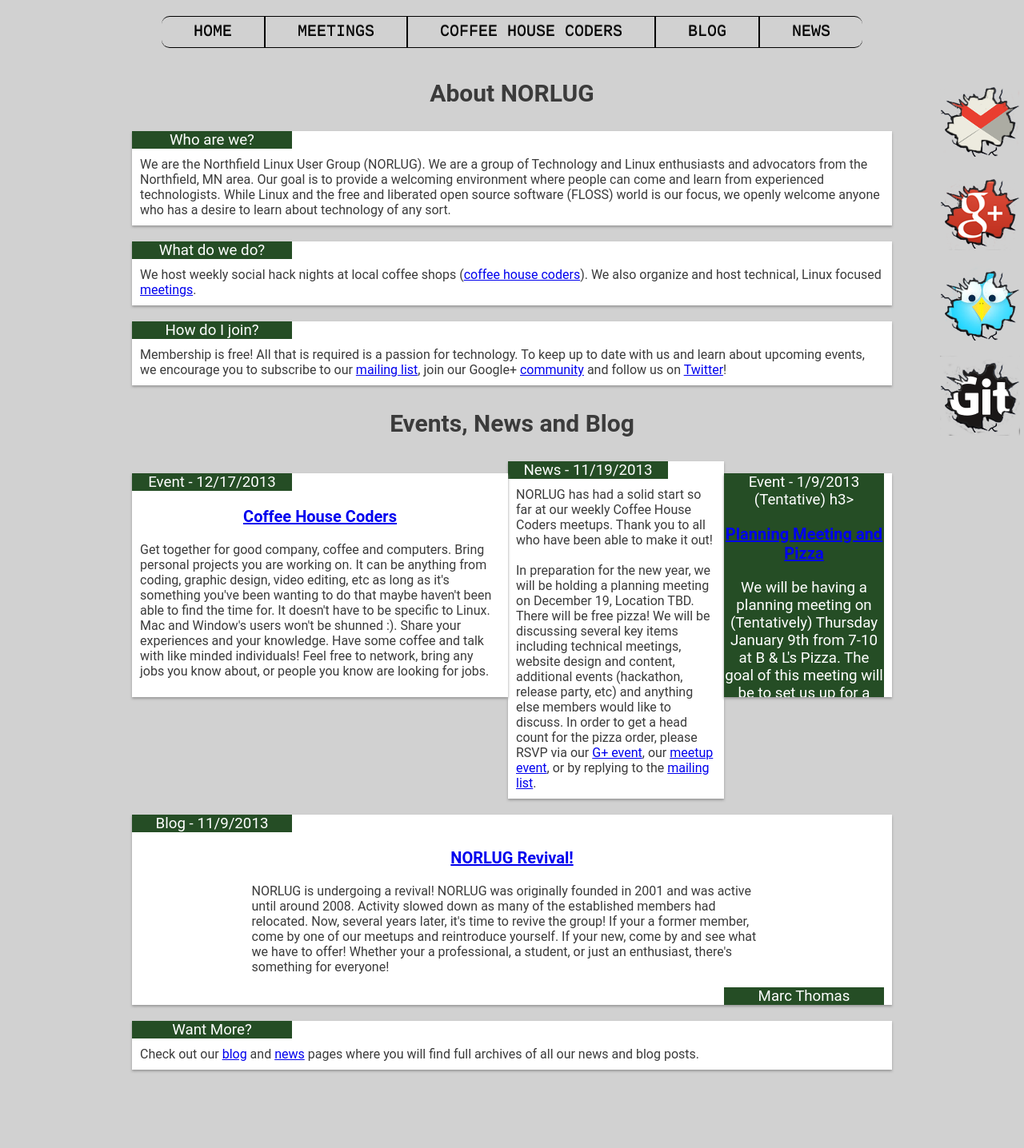
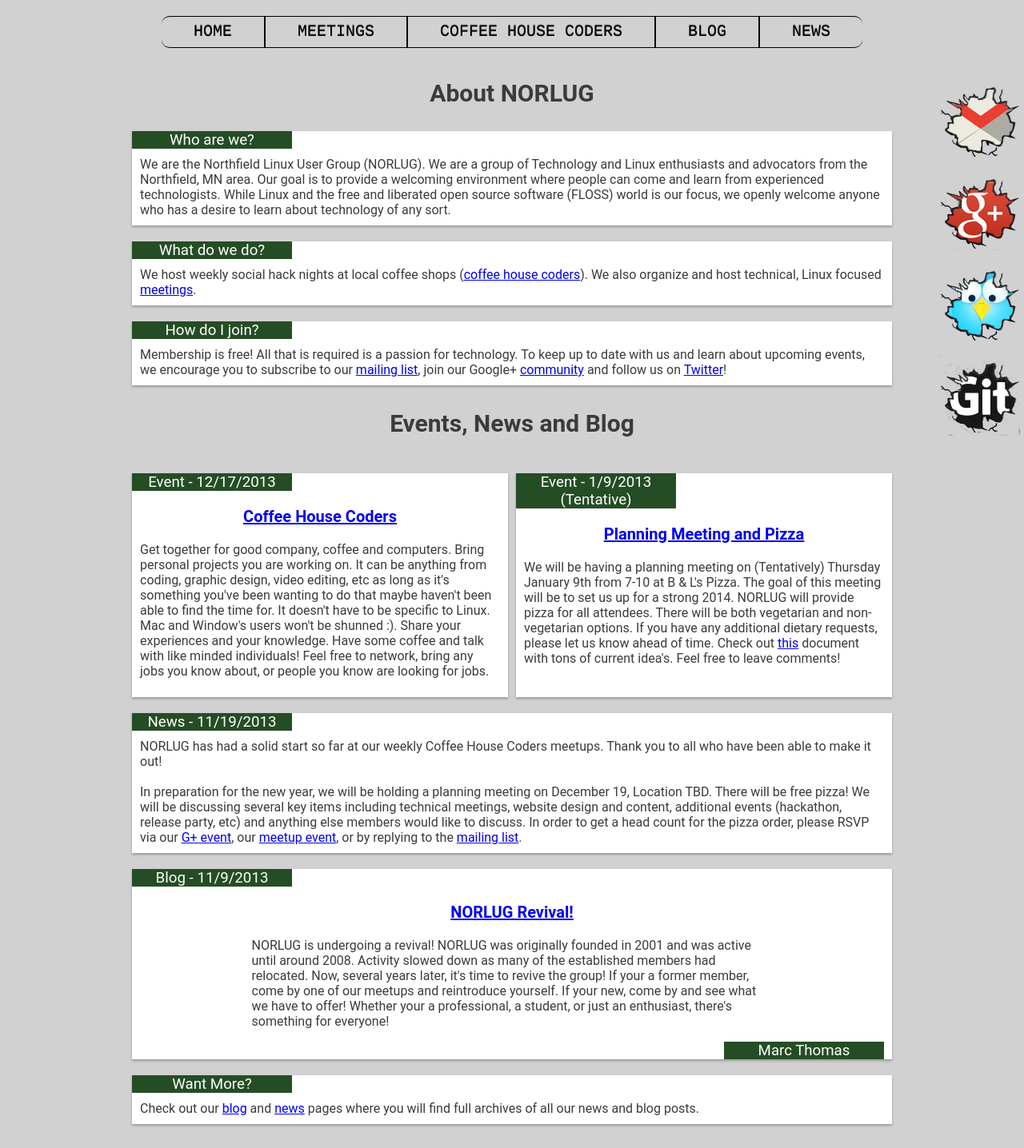
Before and after one commit to norlug/norlug.github.io, a Jekyll site: the page built from index.html, in a window 1280 px wide. Shown: the whole page at 80% size. Built offline with Jekyll 4.4.1, drawn with Linux system fonts in a browser that asks for light colours; before the commit the page ends 1368 px from its top, so only the background shows below that.

Commit message:
Update index.html

```diff
--- a/index.html
+++ b/index.html
@@ -30,7 +30,7 @@ layout: default
 </section>
 
 <section class="cardLayoutRight">
-        <h3 class="cardHeader"> Event - 1/9/2013 (Tentative) h3>
+        <h3 class="cardHeader"> Event - 1/9/2013 (Tentative) </h3>
         <p class="cardContent">
         <p class="welcomePageBlogTitle" ><a href = "https://plus.google.com/u/0/events/c85d8g1h8fcdbi1k6k805u07gr0?authkey=CM6NkP2x-K2E8gE" target="_blank">Planning Meeting and Pizza</a></p>
 
```
